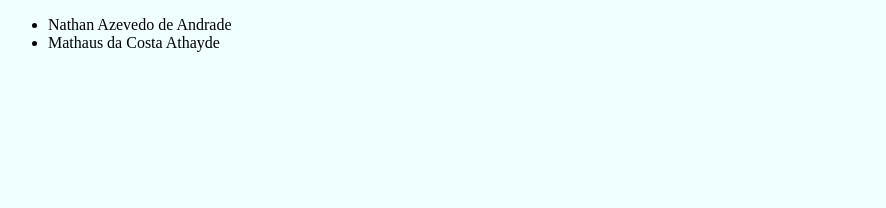
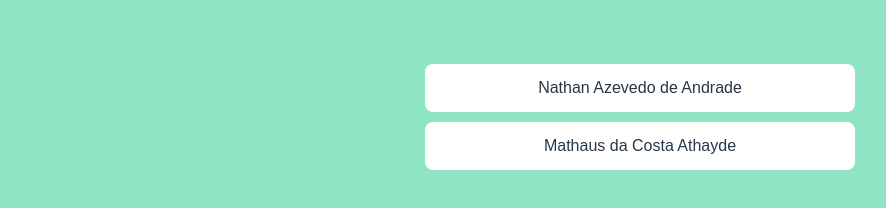
Before and after one commit to NathanAzvdo/Trabalho_git_Ux_UI, a plain HTML site: page index.html in a window 1280 px wide. Shown: the whole page, without its empty margins (0-886 px from the left). Drawn offline with Linux system fonts and the light colour scheme.

Commit message:
altera html e css

```diff
--- a/index.html
+++ b/index.html
@@ -4,8 +4,9 @@
     <meta charset="UTF-8">
     <meta name="viewport" content="width=device-width, initial-scale=1.0">
     <title>Trabalho UI-UX</title>
+    <link rel="stylesheet" href="style.css" />
 </head>
-<body style="background-color: azure;">
+<body>
     <ul>
         <li>Nathan Azevedo de Andrade</li>
         <li>Mathaus da Costa Athayde</li>
--- /dev/null
+++ b/style.css
@@ -0,0 +1,24 @@
+body{
+    background-color: rgb(142, 228, 195);
+    color: rgb(40, 55, 70);
+    font-family: Arial, sans-serif;
+    text-align: center;
+    padding: 40px;
+}
+
+h1{
+    color: black;
+}
+
+ul{
+    list-style: none;
+    padding: 0;
+}
+
+li{
+    background-color: white;
+    border-radius: 8px;
+    padding: 15px;
+    max-width: 400px;
+    margin: 10px auto;
+}
```
